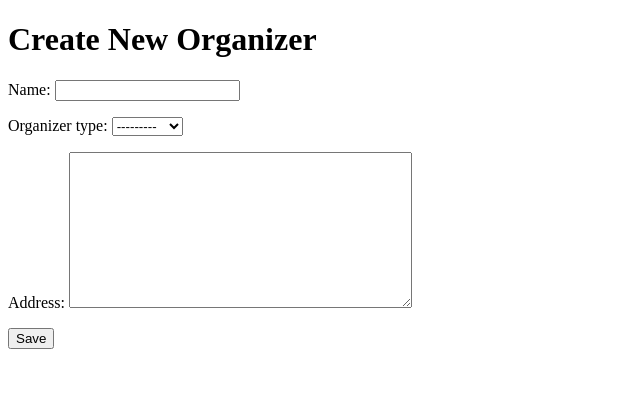
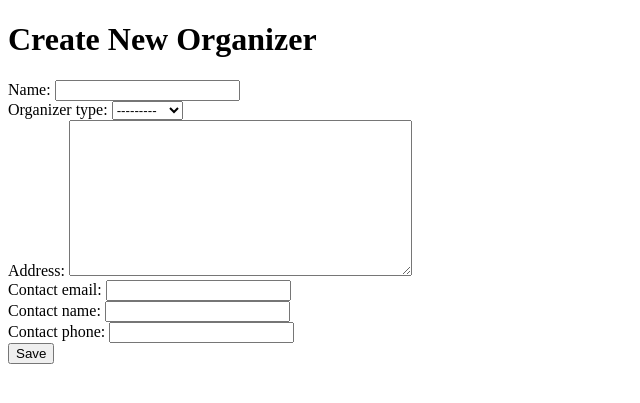
Before and after one commit to saxypingu/csci41-finalproject, a Django app: page /bookings/organizer/create/ in a window 1280 px wide. Shown: the top 403 px of the page, without its empty margins (0-640 px from the left). Run offline with Django 5.2, Linux system fonts and the light colour scheme.

Commit message:
Implemented Organizer Create View

```diff
--- a/bookings/admin.py
+++ b/bookings/admin.py
@@ -1,9 +1,10 @@
 from django.contrib import admin
 
 # Register your models here.
-from .models import Organizer, Activity,Participant, Booking
+from .models import Organizer, Activity, Contact_Person, Participant, Booking
 
 admin.site.register(Organizer)
 admin.site.register(Activity)
+admin.site.register(Contact_Person)
 admin.site.register(Participant)
 admin.site.register(Booking)
--- a/bookings/models.py
+++ b/bookings/models.py
@@ -1,4 +1,5 @@
 from django.db import models
+from django.urls import reverse
 
 class Organizer(models.Model):
     # Defining custom id for the Organizer model; following conventions in specifications
@@ -10,15 +11,21 @@ class Organizer(models.Model):
     )
     organizer_type = models.CharField(max_length=10, choices=TYPE_CHOICES)
     address = models.TextField()
-    contact_email = models.ForeignKey('Contact_Person', related_name='organizer', on_delete=models.CASCADE)
+    contact_person = models.ForeignKey('Contact_Person', related_name='organizer', on_delete=models.CASCADE)
 
     def __str__(self):
         return self.name
+
+    def get_absolute_url(self):
+        return reverse('bookings:organizer_detail', args=[self.pk])
 
 class Contact_Person(models.Model):
     contact_name = models.CharField(max_length=128)
     contact_email = models.EmailField(max_length=128, unique=True)
     contact_phone = models.CharField(max_length=16, unique=True)
+
+    def __str__(self):
+        return self.contact_name
 
 class Activity(models.Model):
     organizer = models.ForeignKey('Organizer', related_name='activities', on_delete=models.CASCADE)
--- a/bookings/templates/bookings/organizer/organizer_detail.html
+++ b/bookings/templates/bookings/organizer/organizer_detail.html
@@ -10,9 +10,9 @@
         <h1>{{ organizer.name }}</h1>
         <p><strong>Type:</strong> {{ organizer.organizer_type }}</p>
         <p><strong>Address:</strong> {{ organizer.address }}</p>
-        <p><strong>Contact Person:</strong> {{ organizer.contact_name }}</p>
-        <p><strong>Contact Email:</strong> {{ organizer.contact_email }}</p>
-        <p><strong>Contact Number:</strong> {{ organizer.contact_phone }}</p>
+        <p><strong>Contact Person:</strong> {{ organizer.contact_person.contact_name }}</p>
+        <p><strong>Contact Email:</strong> {{ organizer.contact_person.contact_email }}</p>
+        <p><strong>Contact Number:</strong> {{ organizer.contact_person.contact_phone }}</p>
 
         <a href="{% url 'organizer_list' %}">Organizer List</a>
     </body>
--- a/bookings/templates/bookings/organizer/organizer_form.html
+++ b/bookings/templates/bookings/organizer/organizer_form.html
@@ -10,7 +10,8 @@
         <h1>Create New Organizer</h1>
         <form method="POST">
             {% csrf_token %}
-            {{ form.as_p }}
+            {{ orgform }}
+            {{ conform }}
             <button type="submit">Save</button>
         </form>
     </body>
--- a/bookings/templates/bookings/organizer/organizer_list.html
+++ b/bookings/templates/bookings/organizer/organizer_list.html
@@ -13,9 +13,9 @@
 				<strong>{{ organizer.name }}</strong><br />
 				Type: {{ organizer.organizer_type }}<br />
 				Address: {{ organizer.address }}<br />
-				Contact Person: {{ organizer.contact_name }}<br />
-				Email: {{ organizer.contact_email }}<br />
-				Phone: {{ organizer.contact_phone }}<br />
+				Contact Person: {{ organizer.contact_person.contact_name }}<br />
+				Email: {{ organizer.contact_person.contact_email }}<br />
+				Phone: {{ organizer.contact_person.contact_phone }}<br />
 				{% if organizer.organizer_id %}
 				<a href="{% url 'organizer_detail' organizer.organizer_id %}">View Details</a>
 				{% else %}
--- a/bookings/urls.py
+++ b/bookings/urls.py
@@ -1,11 +1,11 @@
 # urls.py in your app directory
 from django.urls import path
-from .views import OrganizerCreateView, OrganizerListView, OrganizerDetailView
+from .views import OrganizerCreateView, OrganizerListView, OrganizerDetailView, org_create
 from .views import ActivityCreateView, ActivityListView, ActivityDetailView, ActivityUpdateView, ActivityDeleteView
 
 urlpatterns = [
     path('organizers/', OrganizerListView.as_view(), name='organizer_list'),
-    path('organizer/create/', OrganizerCreateView.as_view(), name='organizer_create'),
+    path('organizer/create/', org_create, name='organizer_create'),
     path('organizer/<int:organizer_id>/', OrganizerDetailView.as_view(), name='organizer_detail'),
 
     path('activities/', ActivityListView.as_view(), name='activity_list'),
--- a/bookings/views.py
+++ b/bookings/views.py
@@ -4,8 +4,8 @@ from django.http import HttpResponse
 
 from django.shortcuts import render, redirect
 from django.shortcuts import get_object_or_404
-from .models import Organizer, Activity
-from .forms import OrganizerForm, ActivityForm
+from .models import Organizer, Contact_Person, Activity
+from .forms import OrganizerForm, ContactPersonForm, ActivityForm
 
 class OrganizerCreateView(View):
     def get(self, request, *args, **kwargs):
@@ -18,6 +18,29 @@ class OrganizerCreateView(View):
             form.save()
             return redirect('organizer_list')  # Redirect to the list of organizers
         return render(request, 'bookings/organizer/organizer_form.html', {'form': form})
+
+def org_create(request):
+    if request.method == 'POST':
+        orgform = OrganizerForm(request.POST, prefix='organizer')
+        conform = ContactPersonForm(request.POST, prefix='contact')
+        if orgform.is_valid() and conform.is_valid():
+            organizer = Organizer()
+            contact_person = Contact_Person()
+            organizer.name = orgform.cleaned_data.get('name')
+            organizer.organizer_type = orgform.cleaned_data.get('organizer_type')
+            organizer.address = orgform.cleaned_data.get('address')
+            contact_person.contact_email = conform.cleaned_data.get('contact_email')
+            contact_person.contact_name = conform.cleaned_data.get('contact_name')
+            contact_person.contact_phone = conform.cleaned_data.get('contact_phone')
+            contact_person.save()
+            organizer.contact_person = contact_person
+            organizer.save()
+            return redirect('organizer_detail', organizer.organizer_id)
+    else:
+        orgform = OrganizerForm(prefix='organizer')
+        conform = ContactPersonForm(prefix='contact')
+    return render(request, 'bookings/organizer/organizer_form.html', {'orgform': orgform,
+                                                                            'conform': conform})
 
 class OrganizerListView(View):
     def get(self, request, *args, **kwargs):
```
